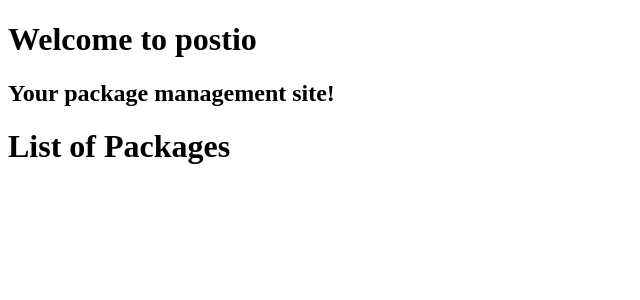
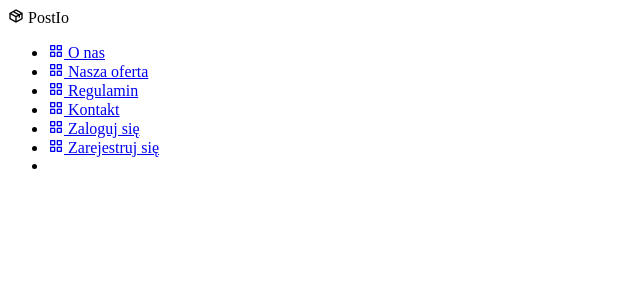
Before and after one commit to kamilhandzlik/postio, a Django app: page / in a window 1280 px wide. Shown: the top 300 px of the page, without its empty margins (0-640 px from the left). Run offline with Django 5.2, Linux system fonts and the light colour scheme.

Commit message:
Changed homepage.html settigs.py and postio/urls.py added static in main

```diff
--- a/postio/main/templates/main/homepage.html
+++ b/postio/main/templates/main/homepage.html
@@ -1,28 +1,63 @@
+{% load static %}
 <!DOCTYPE html>
-<html lang="en">
+<html lang="pl" dir="ltr">
 <head>
     <meta charset="UTF-8">
+    <title>Postio | Strona główna</title>
+    <link rel="stylesheet" href="{% static 'main/css/style.css' %}">
+    {# Boxicons CDN link #}
+    <link href='https://unpkg.com/boxicons@2.1.4/css/boxicons.min.css' rel='stylesheet'>
     <meta name="viewport" content="width=device-width, initial-scale=1.0">
-    <title>{% block title %}Welcome to postio{% endblock %}</title>
 </head>
 <body>
-    {% block content %}
-    <h1>Welcome to postio</h1>
-    <h2>Your package management site!</h2>
-    <h1>List of Packages</h1>
-    <ul>
-        {% for package in packages %}
-            <li>
-                <strong>ID:</strong> {{ package.package_id }}<br>
-                <strong>Name:</strong> {{ package.name }}<br>
-                <strong>Weight:</strong> {{ package.weight }}<br>
-                <strong>Dimensions:</strong> {{ package.width }} x {{ package.length }} x {{ package.height }}<br>
-                <strong>Price:</strong> {{ package.price }}<br>
-                <strong>Status:</strong> {{ package.status }}<br>
-                <strong>Paid:</strong> {{ package.paid }}<br>
-            </li>
-        {% endfor %}
+<div class="sidebar">
+    <div class="logo-details">
+        <i class='bx bx-package'></i>
+        <span class="logo_name">PostIo</span>
+    </div>
+    <ul class="nav-links">
+        <li>
+            <a href="/onas-uzupełnij/">
+                <i class="bx bx-grid-alt"></i>
+                <span class="link_name">O nas</span>
+            </a>
+        </li>
+        <li>
+            <a href="/oferta-uzupełnij/">
+                <i class="bx bx-grid-alt"></i>
+                <span class="link_name">Nasza oferta</span>
+            </a>
+        </li>
+        <li>
+            <a href="/regulamin-uzupełnij/">
+                <i class="bx bx-grid-alt"></i>
+                <span class="link_name">Regulamin</span>
+            </a>
+        </li>
+        <li>
+            <a href="/kontakt-uzupełnij/">
+                <i class="bx bx-grid-alt"></i>
+                <span class="link_name">Kontakt</span>
+            </a>
+        </li>
+        <li>
+            <a href="/login/">
+                <i class="bx bx-grid-alt"></i>
+                <span class="link_name">Zaloguj się</span>
+            </a>
+        </li>
+        <li>
+            <a href="/register/">
+                <i class="bx bx-grid-alt"></i>
+                <span class="link_name">Zarejestruj się</span>
+            </a>
+        </li>
+        <li>
+            <div class="icon-link">
+                <a href=""
+            </div>
+        </li>
     </ul>
-    {% endblock %}
+</div>
 </body>
 </html>
--- a/postio/postio/settings.py
+++ b/postio/postio/settings.py
@@ -12,9 +12,13 @@
 
 from pathlib import Path
 from decouple import config
+import os
 
 # Build paths inside the project like this: BASE_DIR / 'subdir'.
 BASE_DIR = Path(__file__).resolve().parent.parent
+
+STATIC_URL = '/static/'
+STATICFILES_DIRS = [BASE_DIR / 'main' / 'static']
 
 
 # Quick-start development settings - unsuitable for production
--- a/postio/postio/urls.py
+++ b/postio/postio/urls.py
@@ -17,7 +17,8 @@
 from django.contrib import admin
 from django.urls import path, include
 from register.views import RegistrationView, CustomLoginView, CustomLogoutView
-
+from django.conf import settings
+from django.conf.urls.static import static
 
 urlpatterns = [
     path('admin/', admin.site.urls),
@@ -27,3 +28,5 @@
     path('register/', RegistrationView.as_view(), name='register'),
 
 ]
+if settings.DEBUG:
+    urlpatterns += static(settings.STATIC_URL, document_root=settings.STATIC_ROOT)
```
Also changed, not shown: postio/main/static/main/style.css (added, +38 -0 lines).
